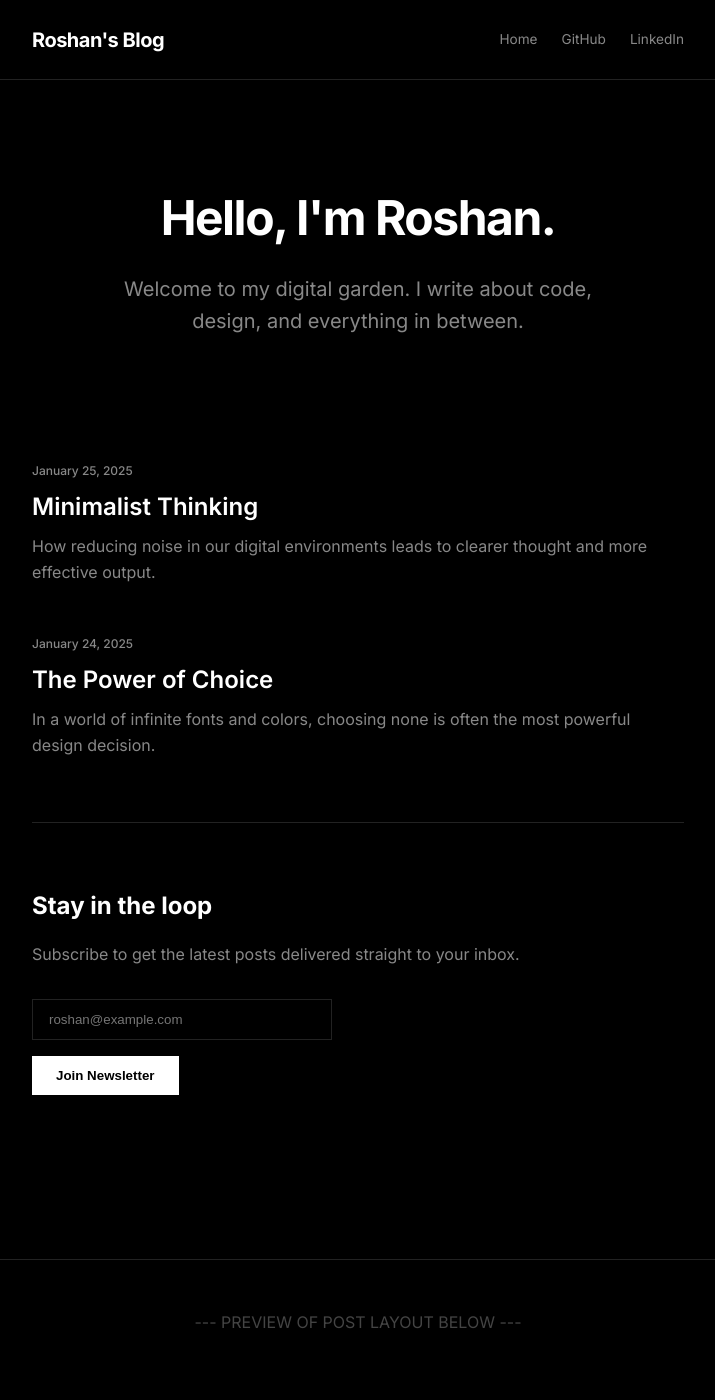
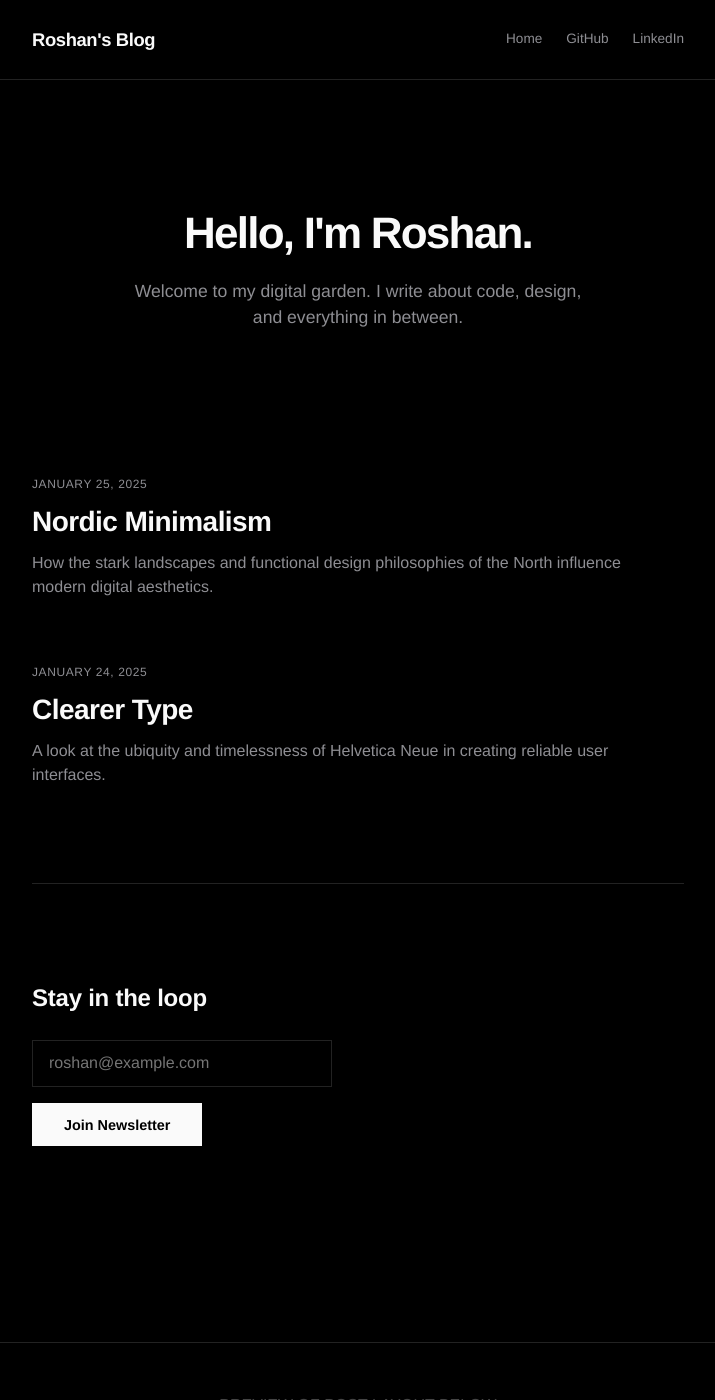
Before and after one commit to roshanis/roshanis.github.io, a Jekyll site: the page preview.html, which Jekyll copies as it is, in a window 1280 px wide and 1400 px high. Shown: the whole window, without its empty margins (282-997 px from the left). Built offline with Jekyll 4.4.1, drawn with Linux system fonts in a browser that asks for light colours; some of the changed text lies outside the part shown.

Commit message:
Design: Finalize Nordic Minimalist theme with Helvetica Neue and centered hero

```diff
--- a/assets/css/style.css
+++ b/assets/css/style.css
@@ -1,22 +1,22 @@
-/* Google Fonts import */
-@import url('https://fonts.googleapis.com/css2?family=Inter:wght@400;500;600;700&display=swap');
-
 :root {
-  /* Minimal Dark Palette */
+  /* Nordic Minimalist Palette */
   --bg-color: #000000;
   --bg-accent: #0a0a0a;
 
-  --primary-color: #ffffff;
-  --secondary-color: #ffffff;
+  --primary-color: #FAFAFA;
+  /* Nordic White */
+  --secondary-color: #FAFAFA;
 
-  --text-main: #ffffff;
-  --text-muted: #888888;
+  --text-main: #FAFAFA;
+  --text-muted: #8E8E93;
+  /* Subtle muted grey */
 
   --border-color: #222222;
 
   --nav-height: 80px;
   --max-width: 700px;
 
+  --font-stack: "Helvetica Neue", Helvetica, Arial, sans-serif;
   --transition: all 0.2s ease-in-out;
 }
 
@@ -32,10 +32,10 @@ html {
 }
 
 body {
-  font-family: 'Inter', system-ui, -apple-system, sans-serif;
+  font-family: var(--font-stack);
   background-color: var(--bg-color);
   color: var(--text-main);
-  line-height: 1.6;
+  line-height: 1.5;
   min-height: 100vh;
   -webkit-font-smoothing: antialiased;
 }
@@ -84,8 +84,8 @@ a {
 
 .nav-brand {
   font-weight: 700;
-  font-size: 1.25rem;
-  letter-spacing: -0.5px;
+  font-size: 1.15rem;
+  letter-spacing: -0.02em;
 }
 
 .nav-links {
@@ -96,6 +96,7 @@ a {
 .nav-link {
   font-size: 0.85rem;
   color: var(--text-muted);
+  font-weight: 500;
 }
 
 .nav-link:hover {
@@ -104,29 +105,30 @@ a {
 
 /* Hero Section */
 .hero {
-  padding: 100px 0 60px;
+  padding: 120px 0 80px;
   text-align: center;
-}
-
-.hero-title {
-  font-size: 3rem;
-  font-weight: 700;
-  letter-spacing: -1.5px;
-  margin-bottom: 1rem;
 }
 
 .hero-subtitle {
   color: var(--text-muted);
-  font-size: 1.25rem;
-  max-width: 500px;
+  font-size: 1.1rem;
+  max-width: 450px;
   margin: 0 auto;
+  font-weight: 400;
+}
+
+.hero-title {
+  font-size: 2.75rem;
+  font-weight: 700;
+  letter-spacing: -0.04em;
+  margin-bottom: 0.75rem;
 }
 
 /* Card Grid */
 .grid {
   display: flex;
   flex-direction: column;
-  gap: 3rem;
+  gap: 4rem;
   margin: 4rem 0;
 }
 
@@ -140,20 +142,25 @@ a {
   margin-bottom: 0.5rem;
   display: block;
   font-weight: 500;
+  text-transform: uppercase;
+  letter-spacing: 0.05em;
 }
 
 .card-title {
-  font-size: 1.5rem;
-  font-weight: 600;
+  font-size: 1.75rem;
+  font-weight: 700;
   margin-bottom: 0.5rem;
+  letter-spacing: -0.02em;
 }
 
 .card-excerpt {
   color: var(--text-muted);
+  font-size: 1rem;
+  max-width: 600px;
 }
 
 .card:hover .card-title {
-  text-decoration: underline;
+  color: var(--text-muted);
 }
 
 /* Post Detail */
@@ -162,32 +169,38 @@ a {
 }
 
 .post-header {
-  margin-bottom: 3rem;
+  margin-bottom: 4rem;
+  text-align: left;
 }
 
 .post-title {
   font-size: 3rem;
   font-weight: 700;
-  letter-spacing: -1.5px;
+  letter-spacing: -0.04em;
   margin-bottom: 1rem;
+  line-height: 1.1;
 }
 
 .post-meta {
   color: var(--text-muted);
   font-size: 0.9rem;
+  font-weight: 500;
 }
 
 .post-content {
-  font-size: 1.1rem;
+  font-size: 1.15rem;
+  line-height: 1.6;
 }
 
 .post-content h2 {
   font-size: 1.75rem;
-  margin: 3rem 0 1rem;
+  font-weight: 700;
+  margin: 3.5rem 0 1.25rem;
+  letter-spacing: -0.02em;
 }
 
 .post-content p {
-  margin-bottom: 1.5rem;
+  margin-bottom: 1.75rem;
 }
 
 .post-content code {
@@ -195,13 +208,15 @@ a {
   padding: 0.2rem 0.4rem;
   border-radius: 4px;
   font-size: 0.9em;
+  font-family: Menlo, Monaco, Consolas, monospace;
 }
 
 .back-btn {
   display: inline-block;
   font-size: 0.85rem;
   color: var(--text-muted);
-  margin-bottom: 2rem;
+  font-weight: 600;
+  margin-bottom: 3rem;
 }
 
 .back-btn:hover {
@@ -210,42 +225,58 @@ a {
 
 /* Newsletter Section */
 .newsletter {
-  padding: 4rem 0;
+  padding: 6rem 0;
   border-top: 1px solid var(--border-color);
-  margin-top: 4rem;
+  margin-top: 6rem;
 }
 
 .newsletter-title {
   font-size: 1.5rem;
-  margin-bottom: 1rem;
+  font-weight: 700;
+  margin-bottom: 1.5rem;
+  letter-spacing: -0.01em;
 }
 
 .newsletter-input {
   background: transparent;
   border: 1px solid var(--border-color);
-  padding: 0.75rem 1rem;
-  color: white;
+  padding: 0.85rem 1rem;
+  color: var(--text-main);
   width: 100%;
   max-width: 300px;
   margin-bottom: 1rem;
   outline: none;
+  font-family: inherit;
+  font-size: 1rem;
+}
+
+.newsletter-input:focus {
+  border-color: var(--text-muted);
 }
 
 .newsletter-btn {
-  background: white;
-  color: black;
+  background: var(--text-main);
+  color: var(--bg-color);
   border: none;
-  padding: 0.75rem 1.5rem;
-  font-weight: 600;
+  padding: 0.85rem 2rem;
+  font-weight: 700;
   cursor: pointer;
+  transition: var(--transition);
+  font-family: inherit;
+  font-size: 0.9rem;
+}
+
+.newsletter-btn:hover {
+  opacity: 0.8;
 }
 
 /* Footer */
 footer {
-  padding: 4rem 0;
+  padding: 5rem 0;
   border-top: 1px solid var(--border-color);
   color: var(--text-muted);
   font-size: 0.8rem;
+  font-weight: 500;
 }
 
 @media (max-width: 600px) {
@@ -254,4 +285,8 @@ footer {
   .post-title {
     font-size: 2.25rem;
   }
+
+  .hero {
+    padding: 80px 0 40px;
+  }
 }
--- a/preview.html
+++ b/preview.html
@@ -4,14 +4,14 @@
 <head>
     <meta charset="utf-8">
     <meta name="viewport" content="width=device-width, initial-scale=1">
-    <title>Roshan's Blog (Minimal Dark Preview)</title>
+    <title>Roshan's Blog (Nordic Minimalist Preview)</title>
     <link rel="stylesheet" href="assets/css/style.css">
 </head>
 
 <body>
 
     <div class="progress-container">
-        <div class="progress-bar" id="progressBar" style="width: 25%;"></div>
+        <div class="progress-bar" id="progressBar" style="width: 33%;"></div>
     </div>
 
     <nav class="navbar">
@@ -37,27 +37,23 @@
             <div class="grid">
                 <div class="card">
                     <span class="card-date">January 25, 2025</span>
-                    <h2 class="card-title">Minimalist Thinking</h2>
-                    <p class="card-excerpt">How reducing noise in our digital environments leads to clearer thought and
-                        more effective output.</p>
+                    <h2 class="card-title">Nordic Minimalism</h2>
+                    <p class="card-excerpt">How the stark landscapes and functional design philosophies of the North
+                        influence modern digital aesthetics.</p>
                 </div>
                 <div class="card">
                     <span class="card-date">January 24, 2025</span>
-                    <h2 class="card-title">The Power of Choice</h2>
-                    <p class="card-excerpt">In a world of infinite fonts and colors, choosing none is often the most
-                        powerful design decision.</p>
+                    <h2 class="card-title">Clearer Type</h2>
+                    <p class="card-excerpt">A look at the ubiquity and timelessness of Helvetica Neue in creating
+                        reliable user interfaces.</p>
                 </div>
             </div>
 
             <div class="newsletter">
                 <h2 class="newsletter-title">Stay in the loop</h2>
-                <p style="color: var(--text-muted); margin-bottom: 2rem;">Subscribe to get the latest posts delivered
-                    straight to your inbox.</p>
-                <div>
-                    <input type="email" placeholder="roshan@example.com" class="newsletter-input">
-                    <br>
-                    <button class="newsletter-btn">Join Newsletter</button>
-                </div>
+                <input type="email" placeholder="roshan@example.com" class="newsletter-input">
+                <br>
+                <button class="newsletter-btn">Join Newsletter</button>
             </div>
         </div>
 
@@ -69,22 +65,23 @@
             <article class="post">
                 <a href="#" class="back-btn">&larr; Back to Home</a>
                 <header class="post-header">
-                    <h1 class="post-title">Minimalist Thinking</h1>
+                    <h1 class="post-title">Nordic Minimalism</h1>
                     <p class="post-meta">
                         <span>January 25, 2025</span>
                         <span>&bull;</span>
-                        <span>2 min read</span>
+                        <span>3 min read</span>
                     </p>
                 </header>
 
                 <div class="post-content">
-                    <p>Minimalism is not about having nothing. It's about having exactly what you need.</p>
+                    <p>Simple shapes. Neutral colors. Function over form—but with a form that is inherently beautiful
+                        through its simplicity.</p>
 
-                    <h2>Focus</h2>
-                    <p>When you remove gradients, glows, and shadows, the content becomes the hero. Information flows
-                        without distraction.</p>
+                    <h2>Typesetting</h2>
+                    <p>Using Helvetica Neue ensures that the message is always the priority. It is neutral, legible, and
+                        classic.</p>
 
-                    <p><code>Code blocks are also clean and simple.</code></p>
+                    <p><code>console.log("Nordic White is the new Black");</code></p>
                 </div>
             </article>
         </div>
@@ -93,7 +90,7 @@
 
     <footer>
         <div class="container">
-            <p>&copy; 2025 Roshan's Blog. Minimal Dark Aesthetic.</p>
+            <p>&copy; 2025 Roshan's Blog. Nordic Minimalist Design.</p>
         </div>
     </footer>
 
```
